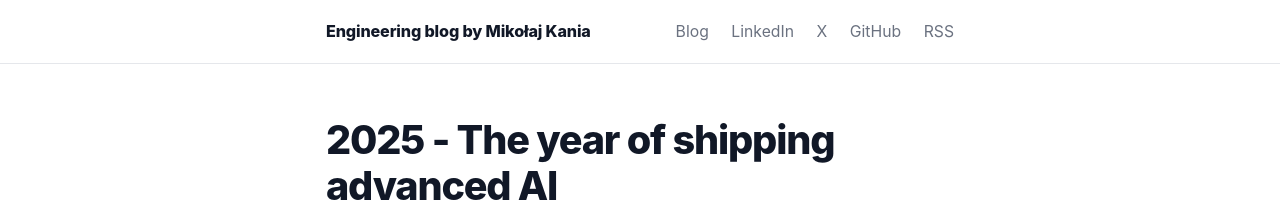
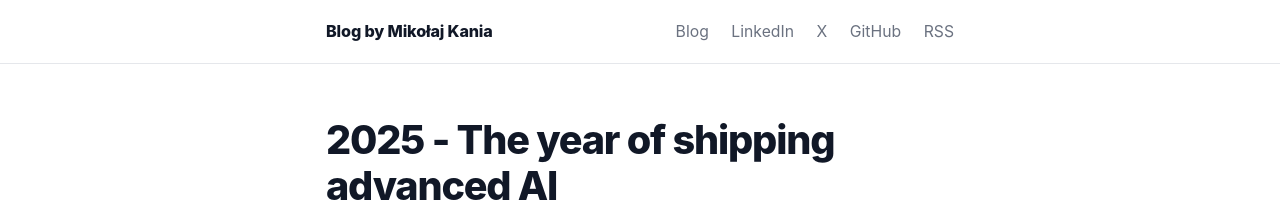
Before and after one commit to mikolajkania/mikolajkania.github.io, a Jekyll site: the page built from index.html, in a window 1280 px wide. Shown: the top 214 px of the page. Built offline with Jekyll 4.4.1, drawn with Linux system fonts in a browser that asks for light colours; the list of posts is cut into pages by our own code.

Commit message:
Shorter title

```diff
--- a/_config.yml
+++ b/_config.yml
@@ -11,7 +11,7 @@ kramdown:
 permalink:        pretty
 
 # Setup
-title:            Engineering blog by Mikołaj Kania
+title:            Blog by Mikołaj Kania
 description:      "<a href='https://pl.linkedin.com/in/mikolajkania' target='_blank'><b>Mikołaj Kania</b></a> <br/> Technical PM | AI/ML Team Lead | Software Engineer"
 linkedin:		  http://www.linkedin.com/in/mikolajkania/
 twitter:		  https://twitter.com/MikolajKania
--- a/_includes/head.html
+++ b/_includes/head.html
@@ -4,7 +4,7 @@
   <meta http-equiv="content-type" content="text/html; charset=utf-8">
 
   <meta name="description" content="{{ site.title }}">
-  <meta name="keywords" content="machine learning, data science, mlops, python, search, search engines, solr, java, spring framework, spring boot, programming, blog, kaggle">
+  <meta name="keywords" content="machine learning, data science, ml, ai, llm, mlops, python, search, search engines, solr, programming, blog, kaggle">
   <meta name="author" content="Mikołaj Kania">
 
   <!-- Enable responsiveness on mobile devices-->
```
